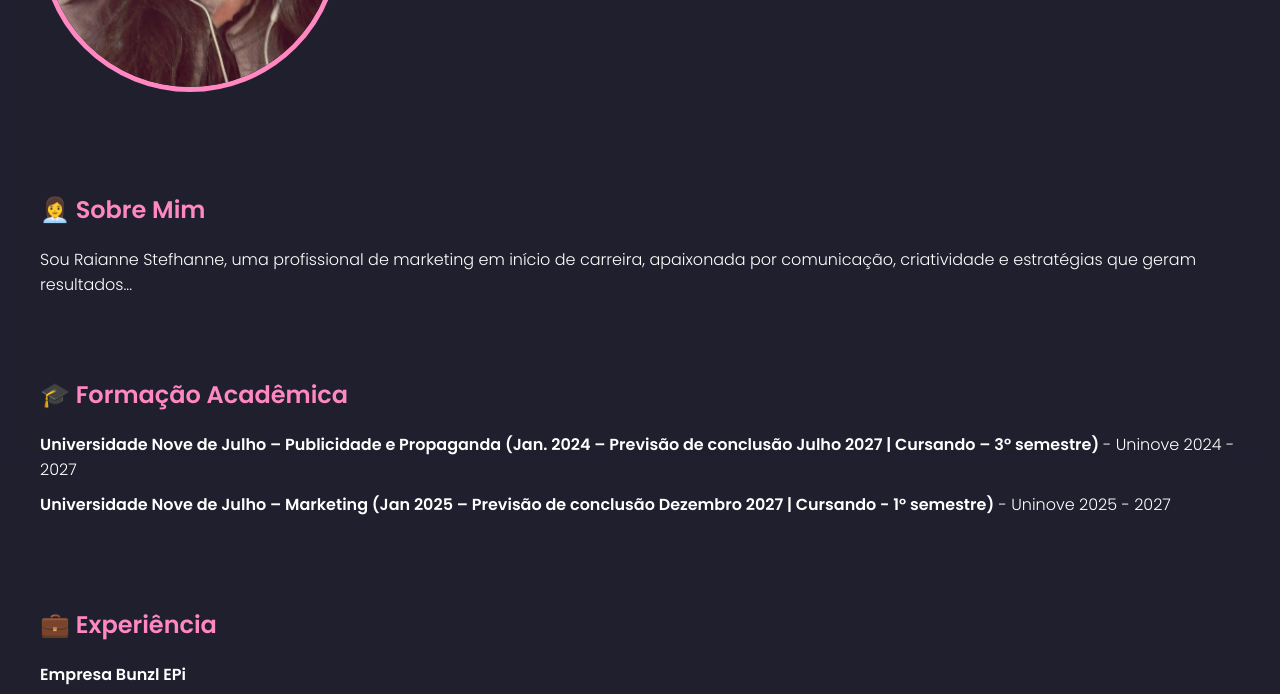
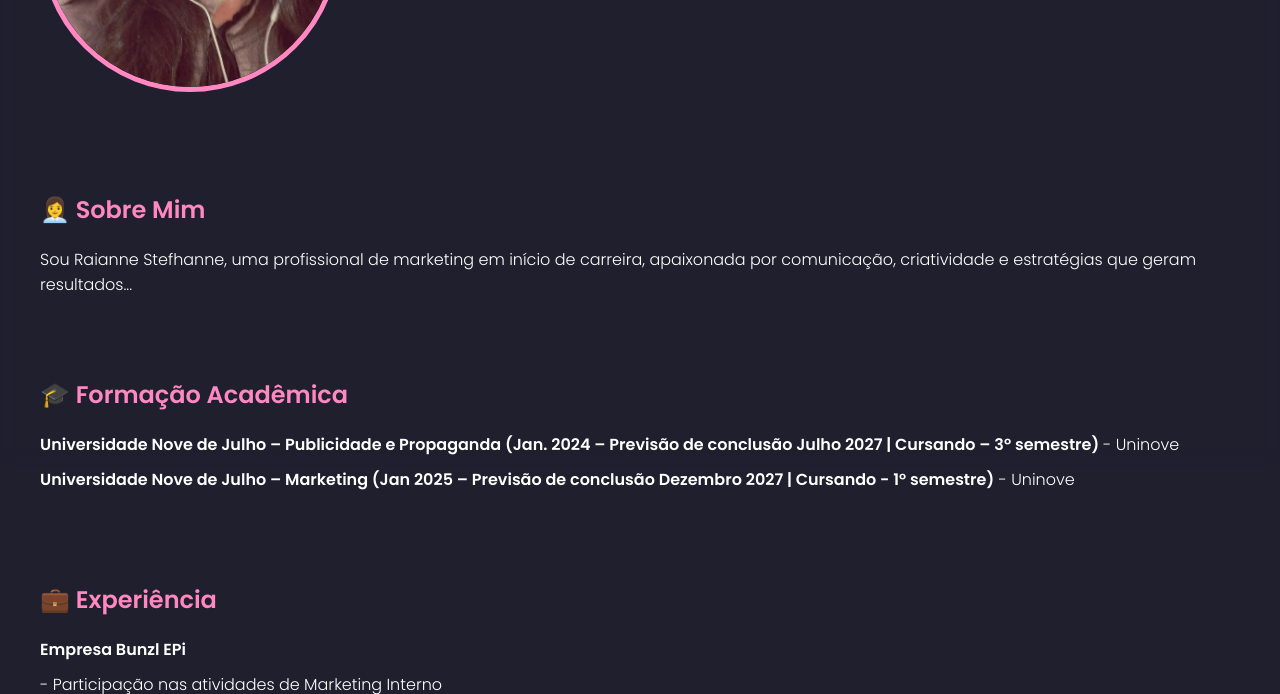
Before and after one commit to Nicozin342/raianne, a plain HTML site: page index.html in a window 1280 px wide. Shown: the part 333-1027 px from the top of the page. Drawn offline with Linux system fonts and the light colour scheme.

Commit message:
Update index.html

```diff
--- a/index.html
+++ b/index.html
@@ -236,8 +236,8 @@
     <h2><span class="emoji">🎓</span> Formação Acadêmica</h2>
     <ul>
       <li><strong>Universidade Nove de Julho – Publicidade e Propaganda (Jan. 2024 – Previsão de conclusão Julho 2027 | Cursando – 3º semestre)
-</strong> - Uninove 2024 - 2027</li>
-      <li><strong>Universidade Nove de Julho – Marketing (Jan 2025 – Previsão de conclusão Dezembro 2027 | Cursando - 1° semestre)</strong> - Uninove 2025 - 2027</li>
+</strong> - Uninove</li>
+      <li><strong>Universidade Nove de Julho – Marketing (Jan 2025 – Previsão de conclusão Dezembro 2027 | Cursando - 1° semestre)</strong> - Uninove</li>
     </ul>
   </section>
 
```
